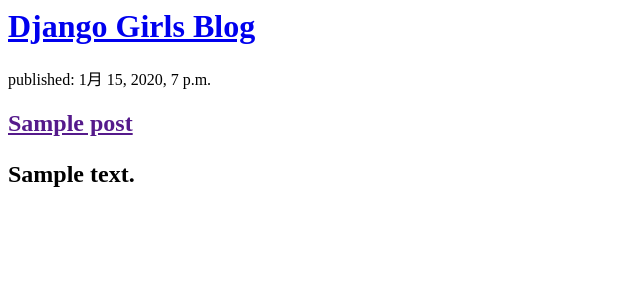
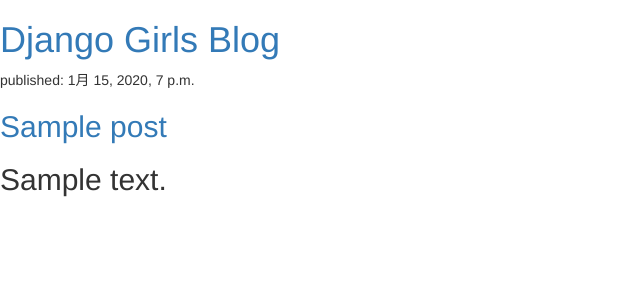
Before and after one commit to Akira-Kurokawa22/my-first-blog, a Django app: template blog/templates/blog/post_list.html in a window 1280 px wide. Shown: the top 300 px of the page, without its empty margins (0-640 px from the left). Run offline with Django 3.2, Linux system fonts and the light colour scheme; the template is opened without the code that fills it: values that come from a table or form of the project are taken from there, others are empty; tables that the repository leaves empty hold one stand-in row (values such as "Sample post"); some libraries are stand-ins or nearby versions.

Commit message:
Changed the HTML for the site.

```diff
--- a/blog/templates/blog/post_list.html
+++ b/blog/templates/blog/post_list.html
@@ -1,6 +1,8 @@
 <html>
     <head>
         <title>Django Girls blog</title>
+        <link rel="stylesheet" href="//maxcdn.bootstrapcdn.com/bootstrap/3.2.0/css/bootstrap.min.css">
+<link rel="stylesheet" href="//maxcdn.bootstrapcdn.com/bootstrap/3.2.0/css/bootstrap-theme.min.css">
     </head>
     <body>
         <div>
--- a/blog/views.py
+++ b/blog/views.py
@@ -3,6 +3,6 @@ from django.utils import timezone
 from .models import Post
 
 def post_list(request):
-    posts = Post.objects.filter(Published_date__lte=timezone.now()).order_by('publishe_date')
+    posts = Post.objects.filter(published_date__lte=timezone.now()).order_by('publishe_date')
     return render(request, 'blog/post_list.html',{'posts':posts})
 # Create your views here.
```
